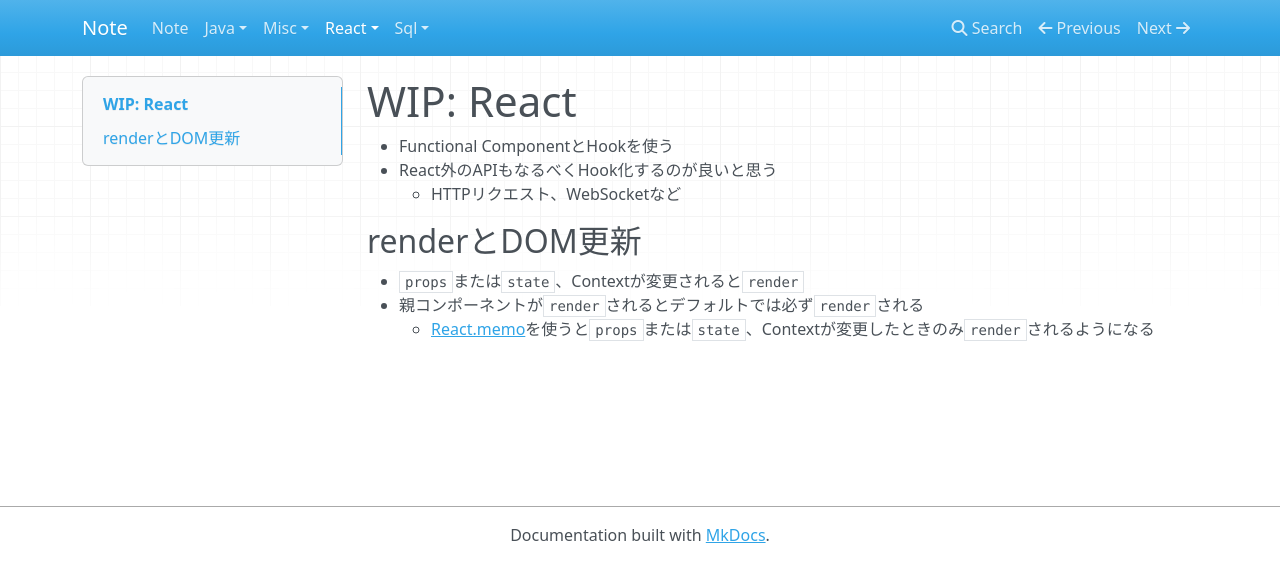
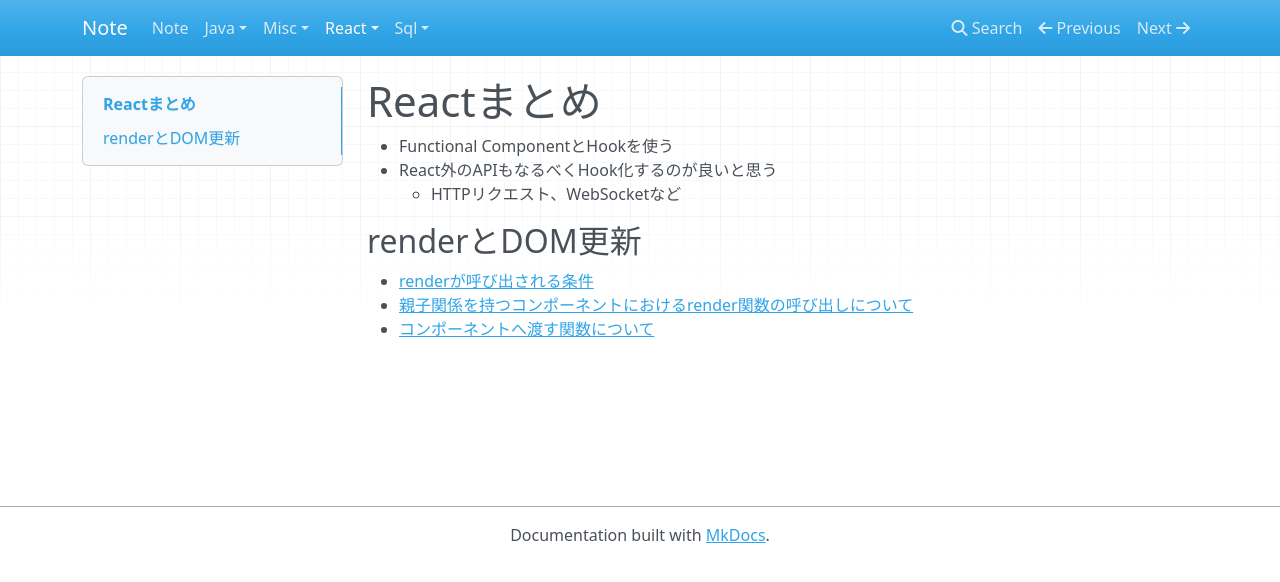
Before and after one commit to backpaper0/note, an MkDocs documentation site: the page built from docs/react/react.md, in a window 1280 px wide. Shown: the top 582 px of the page. Built offline with MkDocs 1.6.1, drawn with Linux system fonts in a browser that asks for light colours; nearby versions of some CDN libraries.

Commit message:
Reactまとめページ

```diff
--- a/docs/react/react.md
+++ b/docs/react/react.md
@@ -1,4 +1,4 @@
-# WIP: React
+# Reactまとめ
 
 - Functional ComponentとHookを使う
 - React外のAPIもなるべくHook化するのが良いと思う
@@ -6,6 +6,6 @@
 
 ## renderとDOM更新
 
-- `props`または`state`、Contextが変更されると`render`
-- 親コンポーネントが`render`されるとデフォルトでは必ず`render`される
-    - [React.memo](https://ja.reactjs.org/docs/react-api.html#reactmemo)を使うと`props`または`state`、Contextが変更したときのみ`render`されるようになる
+- [renderが呼び出される条件](render.md)
+- [親子関係を持つコンポーネントにおけるrender関数の呼び出しについて](memoize-component.md)
+- [コンポーネントへ渡す関数について](memoize-function.md)
```
